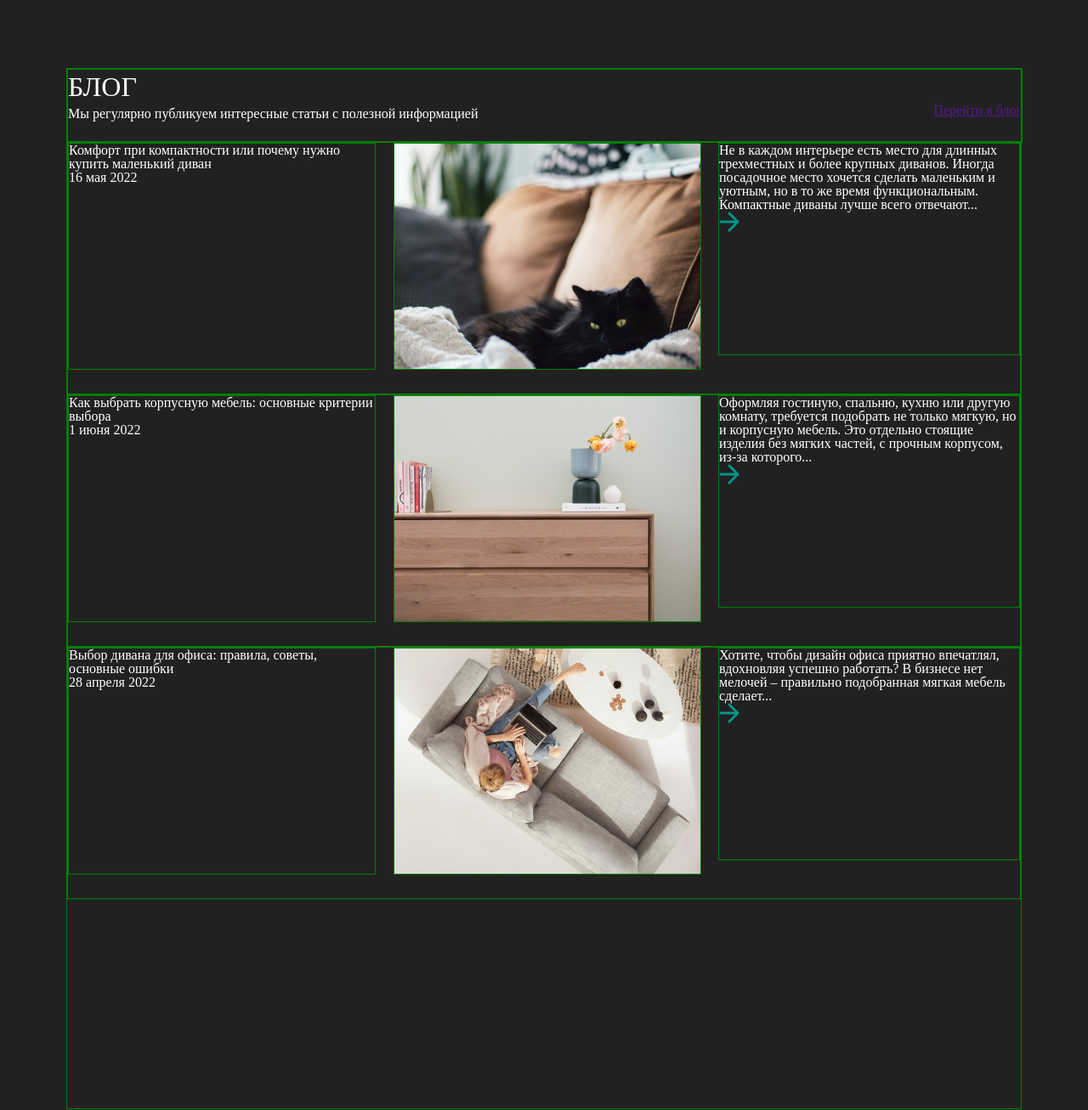
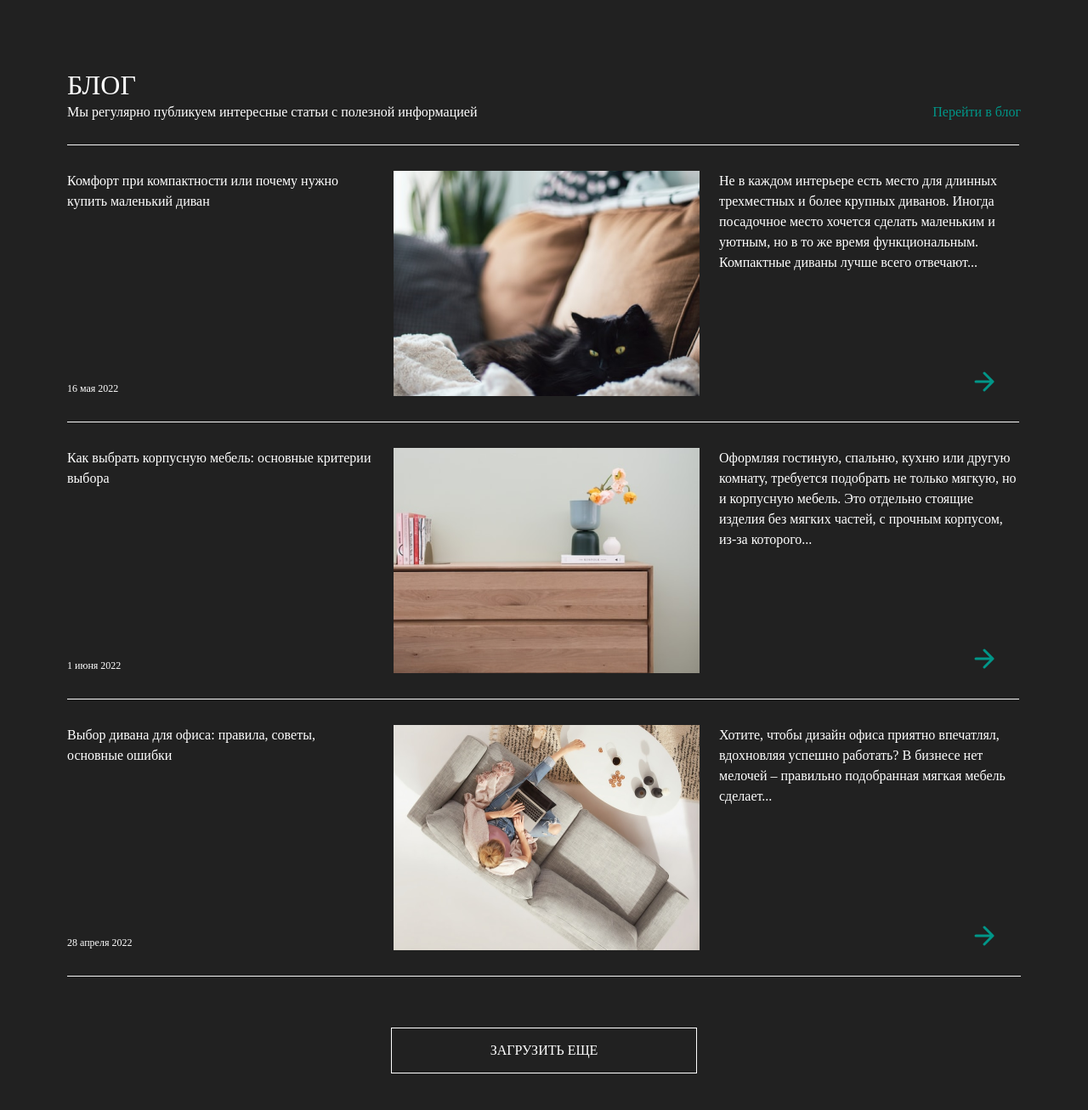
Before and after one commit to AlexMahdich/lending_name, a website: page index.html in a window 1280 px wide. Shown: the part 5300-6606 px from the top of the page at 85% size. Drawn offline with Linux system fonts and the light colour scheme; files whose address does not match are found by name.

Commit message:
finish blog section

```diff
--- a/index.html
+++ b/index.html
@@ -427,7 +427,7 @@
                             <p>Не в каждом интерьере есть место для длинных трехместных и более крупных диванов. Иногда
                                 посадочное место хочется сделать маленьким и уютным, но в то же время функциональным.
                                 Компактные диваны лучше всего отвечают...</p>
-                                <img src="/classwork/lending_name/dist/images/icons/green-arrow-right.svg" alt="">
+                                    <img src="/classwork/lending_name/dist/images/icons/green-arrow-right.svg" alt="">
                         </div>
                     </div>
                     <div class="content-blog-card blog-card-mid">
@@ -459,7 +459,9 @@
                                 <img src="/classwork/lending_name/dist/images/icons/green-arrow-right.svg" alt="">
                         </div>
                     </div>
-                    <div></div>
+                    <div class="section-seventh-content-card__btn">
+                        <button class="download-more-button button-big">загрузить еще</button>
+                    </div>
                 </div>
             </div>
         </div>
--- a/src/styles/section-seventh.scss
+++ b/src/styles/section-seventh.scss
@@ -5,16 +5,14 @@
     width: 1280px;
 }
 .content-blog {
-    border: 1px solid green;
     margin: auto;
     width: 1122px;
     height: 1223px;
     color: #FFFFFF;
 }
 .content-blog-title {
-    border: 1px solid green;
     width: 1122px;
-    height: 84px;
+    height: 90px;
     >p {
         font-family: 'e-Ukraine Head';
         font-style: normal;
@@ -36,26 +34,77 @@
     }
 }
 .content-blog__go-to-blog {
+    a {
+    font-family: 'e-Ukraine';
+    font-style: normal;
+    font-weight: 400;
+    font-size: 16px;
+    line-height: 150%;
+    color: #009688;
+    text-decoration: none;
+}
 }
 .content-blog-card {
-    border: 1px solid green;
     width: 1120px;
     height: 295px;
     display: flex;
     justify-content: space-between;
+    border-top: 1px solid #F5F5F5;
+    padding: 30px 0 0 0;
 }
 .content-card__title {
-    border: 1px solid green;
     width: 360px;
     height: 265px;
+    display: grid;
+    align-content: space-between;
+    font-family: 'e-Ukraine';
+    font-style: normal;
+    font-weight: 400;
+    font-size: 16px;
+    line-height: 150%;
+    p:nth-child(2){
+        font-family: 'e-Ukraine';
+        font-style: normal;
+        font-weight: 200;
+        font-size: 12px;
+        line-height: 150%;
+    }
 }
 .content-card__img {
-    border: 1px solid green;
     width: 360px;
     height: 265px;
 }
 .content-card__discription {
-    border: 1px solid green;
     width: 353px;
-    height: 248px;
+    height: 260px;
+    display: grid;
+    align-content: space-between;
+    font-family: 'e-Ukraine';
+    font-style: normal;
+    font-weight: 200;
+    font-size: 16px;
+    line-height: 150%;
+    img {
+        margin: 0 0 0 300px;
+        cursor: pointer;
+    }
 }
+.section-seventh-content-card__btn {
+    display: flex;
+    justify-content: center;
+    width: 1122px;
+    height: 90px;
+    margin: auto;
+    border-top: 1px solid #F5F5F5;
+    .download-more-button {
+        margin: 60px 0 0 0;
+        &:hover{
+            border: 1px solid #00796B;
+        }
+        &:active{
+            background: rgba(255, 255, 255, 0.1);
+            border: 1px solid #00796B;
+            box-shadow: inset 0px 7px 10px rgba(33, 33, 33, 0.54);
+        }
+    }
+}
--- a/src/styles/section-six.scss
+++ b/src/styles/section-six.scss
@@ -5,7 +5,6 @@
     width: 1280px;
 }
 .show-room {
-    border: 1px solid green;
     width: 1120px;
     height: 740px;
     margin: auto;
@@ -13,7 +12,6 @@
     color: #f0f0f0;
 }
 .show-room__title {
-    border: 1px solid green;
     width: 349px;
     height: 40px;
     P {
@@ -26,7 +24,6 @@
     }
 }
 .show-room__adress {
-    border: 1px solid green;
     width: 477px;
     height: auto;
     p {
@@ -47,7 +44,6 @@
     }
 }
 .show-room__img {
-    border: 1px solid green;
     height: 740px;
     width: 800px;
 }
--- a/src/styles/section_azero.scss
+++ b/src/styles/section_azero.scss
@@ -121,8 +121,8 @@
     border: 1px solid #BDBDBD;
 }
 .download-more-error-button {
-    left: 780px;
-    top: 198px;
+    // left: 780px;
+    // top: 198px;
     border: 1px solid #BDBDBD;
     color: #FF5252;
     background-color: transparent;
@@ -168,8 +168,8 @@
     border: 1px solid #00796B;
 }
 .download-more-hover-button {
-    left: 140px;
-    top: 733px;
+    // left: 140px;
+    // top: 733px;
     border: 1px solid #00796B;
     background-color: transparent;
 }
```
Also changed, not shown: dist/styles/styles.min.css, 1 other file.
